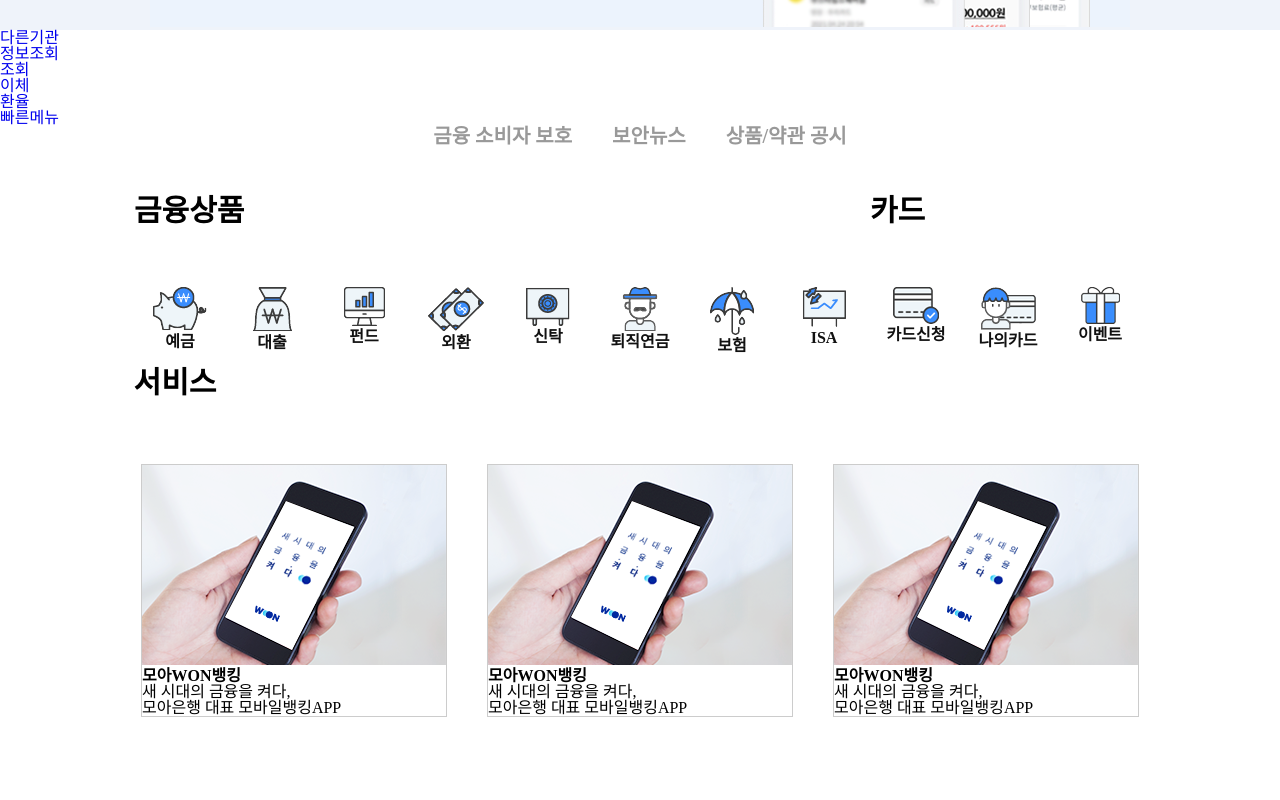
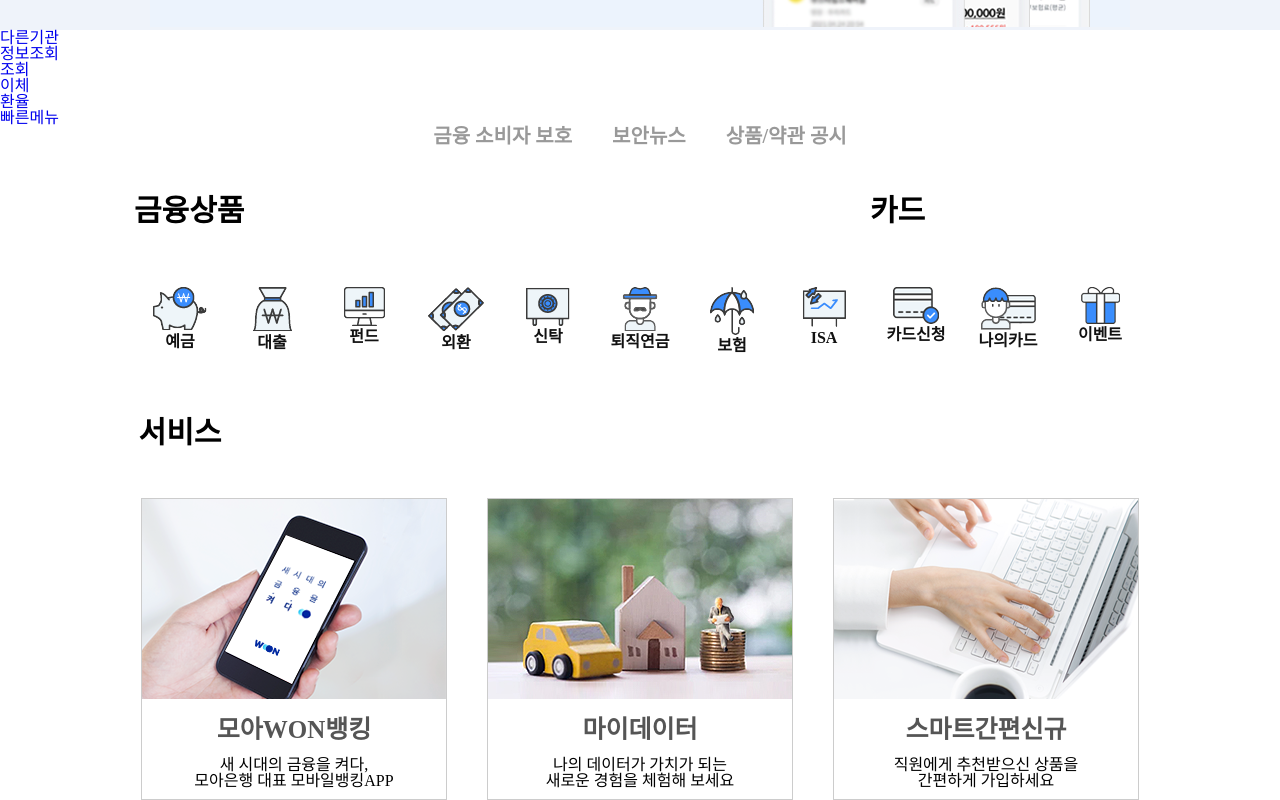
Before and after one commit to leeegarden/bankclonecoding, a plain HTML site: page index.html in a window 1280 px wide. Shown: the part 762-1562 px from the top of the page. Before the commit the page ends 1479 px from the top, so only its background shows below. Drawn offline with Linux system fonts and the light colour scheme.

Commit message:
html and css

```diff
--- a/assets/css/main.css
+++ b/assets/css/main.css
@@ -64,9 +64,11 @@
     display:flex;
     align-items: center;
     flex-direction: column;
+    margin-top:50px;
+
 }
 .servicetab>h3{
-margin-right:930px;
+margin-right:920px;
 }
 
 .service {
@@ -77,3 +79,12 @@
     margin: 0 20px;
     border: 1px solid #ccc;
 }
+.servicecell>a>div{
+    text-align: center;
+    margin: 10px 0;
+}
+.servicecell>a>div>h4{
+    font-size:25px;
+    margin: 15px 0;
+    color: #555;
+}
--- a/index.html
+++ b/index.html
@@ -140,7 +140,6 @@
         <div class="servicetab">
 
             <h3>서비스</h3>
-            <br>
             <ul class="service">
                 <li class="servicecell">
                     <a>
@@ -154,21 +153,21 @@
                 </li>
                 <li class="servicecell">
                     <a>
-                        <img src="./assets/img/image_service_04_b.png">
+                        <img src="./assets/img/image_service_05_mydata.png">
                         <div>
-                            <h4>모아WON뱅킹</h4>
-                            새 시대의 금융을 켜다,<br/>
-                            모아은행 대표 모바일뱅킹APP
+                            <h4>마이데이터</h4>
+                            나의 데이터가 가치가 되는<br/>
+                            새로운 경험을 체험해 보세요
                         </div>
                     </a>
                 </li>
                 <li class="servicecell">
                     <a>
-                        <img src="./assets/img/image_service_04_b.png">
+                        <img src="./assets/img/image_service_02_b.png">
                         <div>
-                            <h4>모아WON뱅킹</h4>
-                            새 시대의 금융을 켜다,<br/>
-                            모아은행 대표 모바일뱅킹APP
+                            <h4>스마트간편신규</h4>
+                            직원에게 추천받으신 상품을<br/>
+                            간편하게 가입하세요
                         </div>
                     </a>
                 </li>
```
